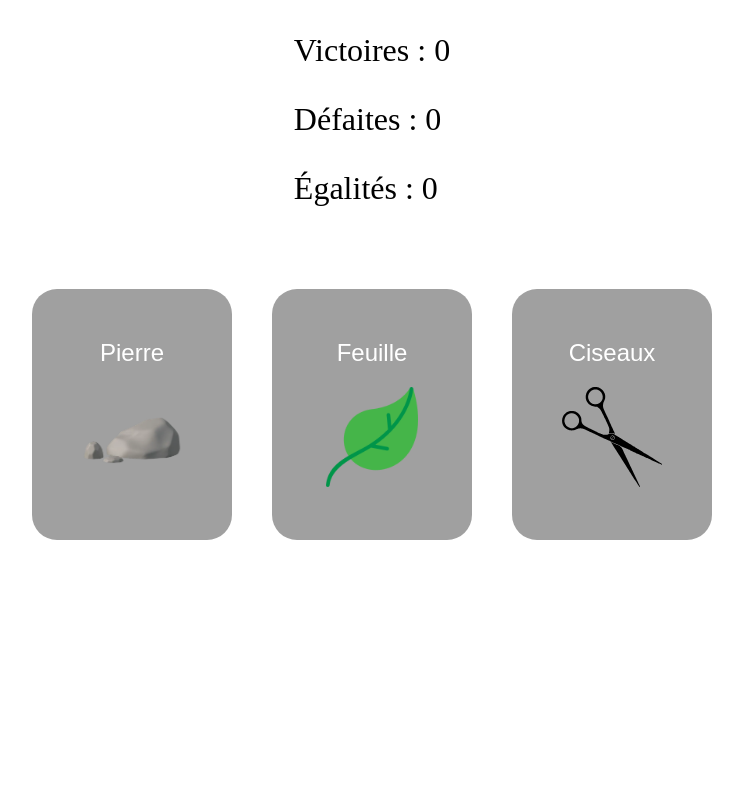
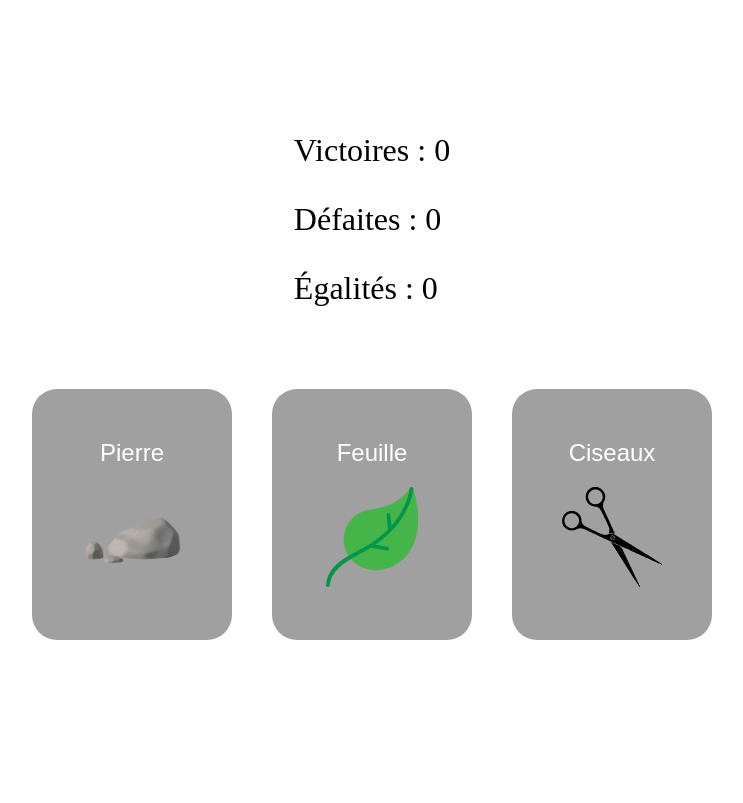
Before and after one commit to Nab-blip25/Pierre-Feuille-Ciseaux, a plain HTML site: page index.html in a window 1280 px wide. Shown: the whole page, without its empty margins (268-1011 px from the left). Drawn offline with Linux system fonts and the light colour scheme.

Commit message:
Update main.css

```diff
--- a/main.css
+++ b/main.css
@@ -60,7 +60,7 @@ img {
 
 @media screen and (min-width: 384px) {
     #boutons {
-        padding-bottom: 200px;
+        padding-bottom: 300px;
     }
     button {
         padding: 50px;
@@ -70,6 +70,7 @@ img {
         width: 150px;
     }
     #resultats {
+        padding-top: 100px;
         font-size: 4rem;
     }
     .nom-bouton {
@@ -77,7 +78,7 @@ img {
         padding-bottom: 50px;
     }
     .image-container img {
-        padding-bottom: 100px;
+        padding-bottom: 400px;
     }
     .image-container img {
         width: 300%; /* Plus de 100% pour agrandir */
```
